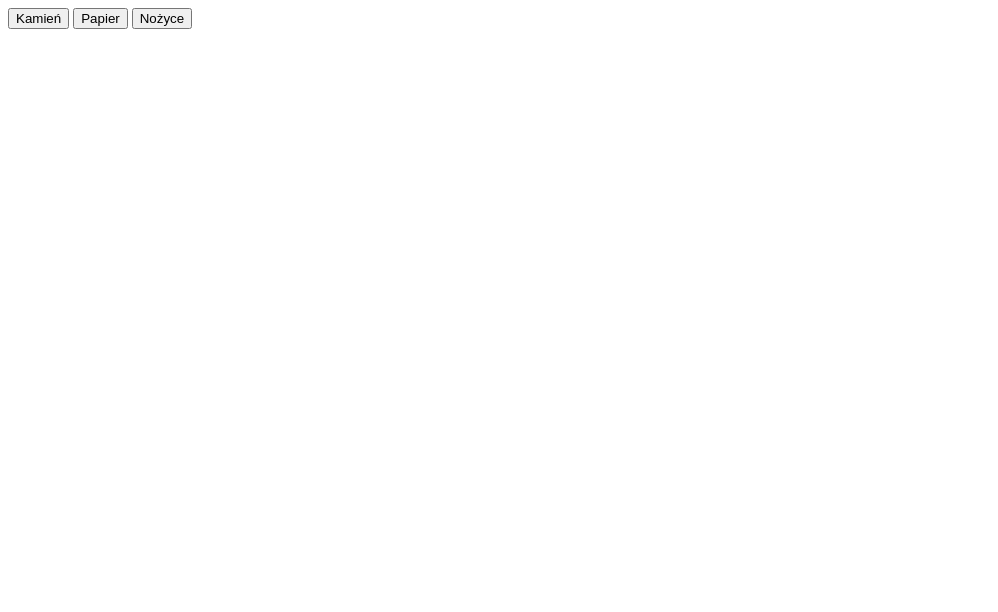
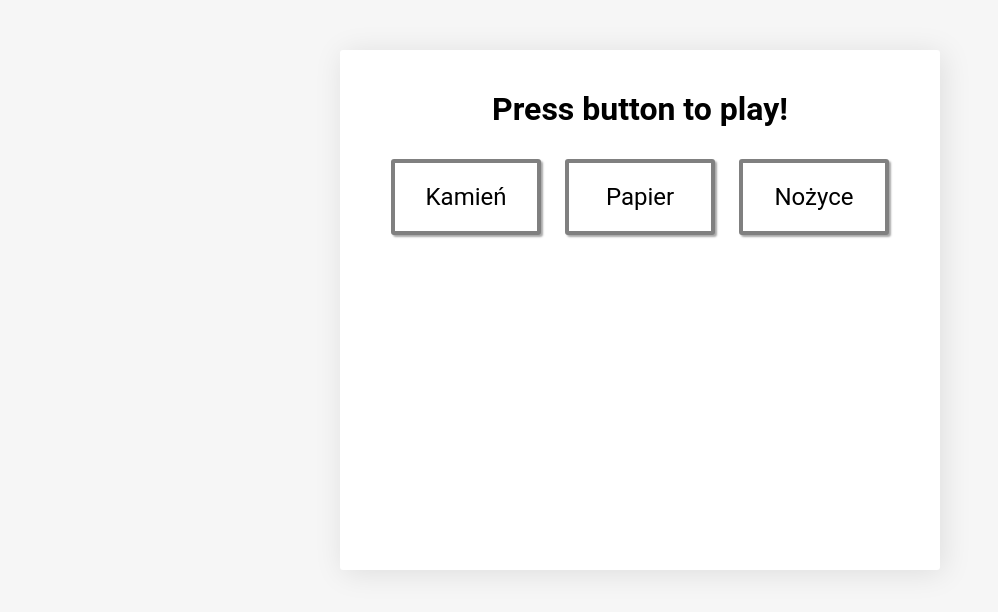
Before and after one commit to Edyta2801/javascript-prework, a website: page index.html in a window 1280 px wide. Shown: the whole page, without its empty margins (0-998 px from the left). Drawn offline with Linux system fonts and the light colour scheme.

Commit message:
run tasks and add styles

```diff
--- a/index.html
+++ b/index.html
@@ -1,20 +1,24 @@
 <!DOCTYPE html>
 <html lang="en">
+
 <head>
 	<meta charset="UTF-8">
 	<title>Kamień, papier, nożyce</title>
 	<link rel="stylesheet" href="css/style.css">
 </head>
+
 <body>
 	<div class="container">
+		<h1>Press button to play!</h1>
 		<div id="buttons">
-      <button id="pickRock">Kamień</button>
-      <button id="pickPaper">Papier</button>
-      <button id="pickScissors">Nożyce</button>
-    </div>
+			<button id="pickRock">Kamień</button>
+			<button id="pickPaper">Papier</button>
+			<button id="pickScissors">Nożyce</button>
+		</div>
 		<div id="messages"></div>
 	</div>
 	<script src="js/functions.js"></script>
 	<script src="js/script.js"></script>
 </body>
+
 </html>
--- a/js/script.js
+++ b/js/script.js
@@ -4,7 +4,7 @@ let playerScore = 0;
 let computerScore = 0;
 
 function playGame(playerInput) {
-
+clearMessages();
     /* PROCES GŁÓWNY */
 
     //zwiekszamy licznik rundy
--- a/sass/style.scss
+++ b/sass/style.scss
@@ -0,0 +1,40 @@
+* {
+  font-family: "Roboto", sans-serif;
+}
+
+body {
+  background-color: #f6f6f6;
+}
+
+h1 {
+  text-align: center;
+  padding: 40px 0px 10px;
+}
+
+.container {
+  background-color: white;
+  border-radius: 3px;
+  margin: 50px auto;
+  width: 600px;
+  height: 520px;
+  box-shadow: 3px 3px 30px rgba(0, 0, 0, 0.1);
+}
+#buttons {
+  text-align: center;
+  margin: 0px auto;
+}
+
+button {
+  transition: box-shadow 0.3s;
+  font-size: 24px;
+  padding: 20px 25px;
+  width: 150px;
+  margin: 0px 10px 0px 10px;
+  background-color: white;
+  border: 4px solid grey;
+  border-radius: 3px;
+  box-shadow: 2px 2px 2px 0px rgba(168, 168, 168, 1);
+}
+button:hover {
+  box-shadow: 4px 4px 6px 0px rgba(168, 168, 168, 1);
+}
```
Also changed, not shown: css/style.css, 1 other file.
